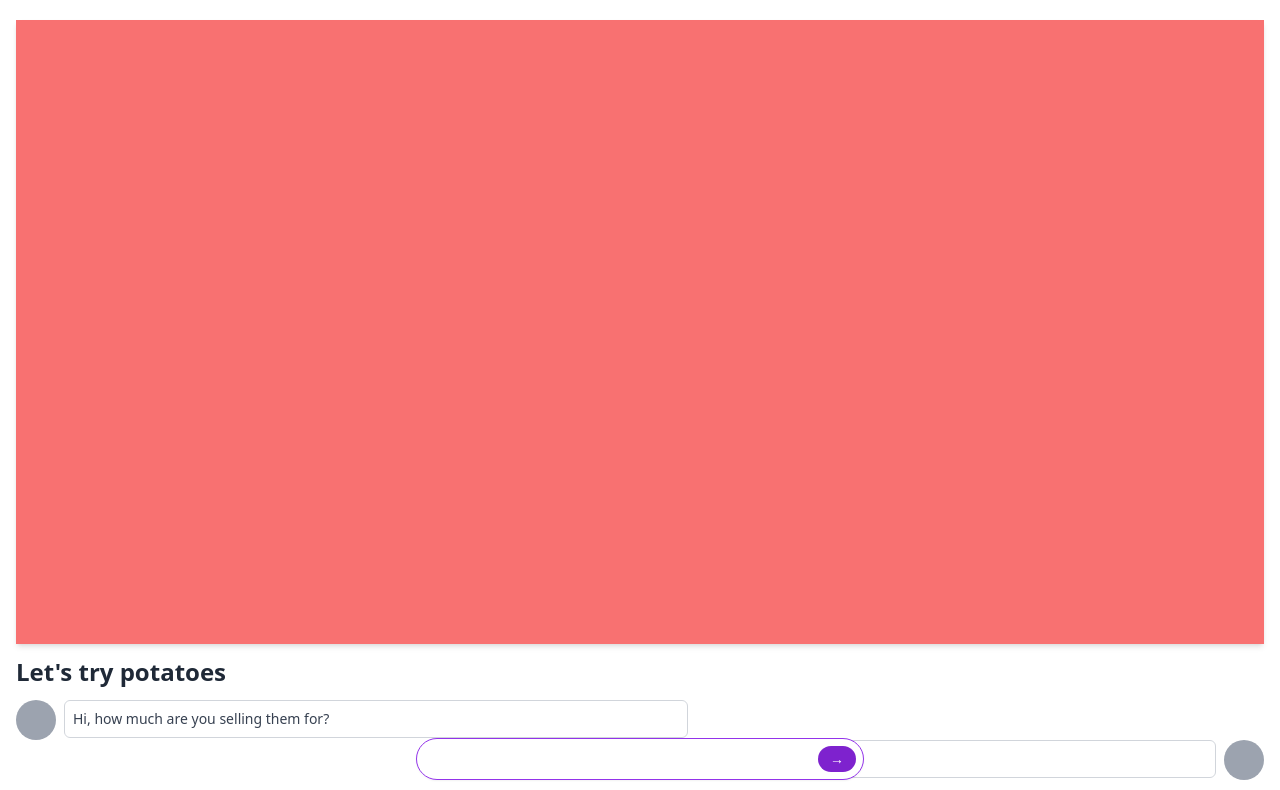
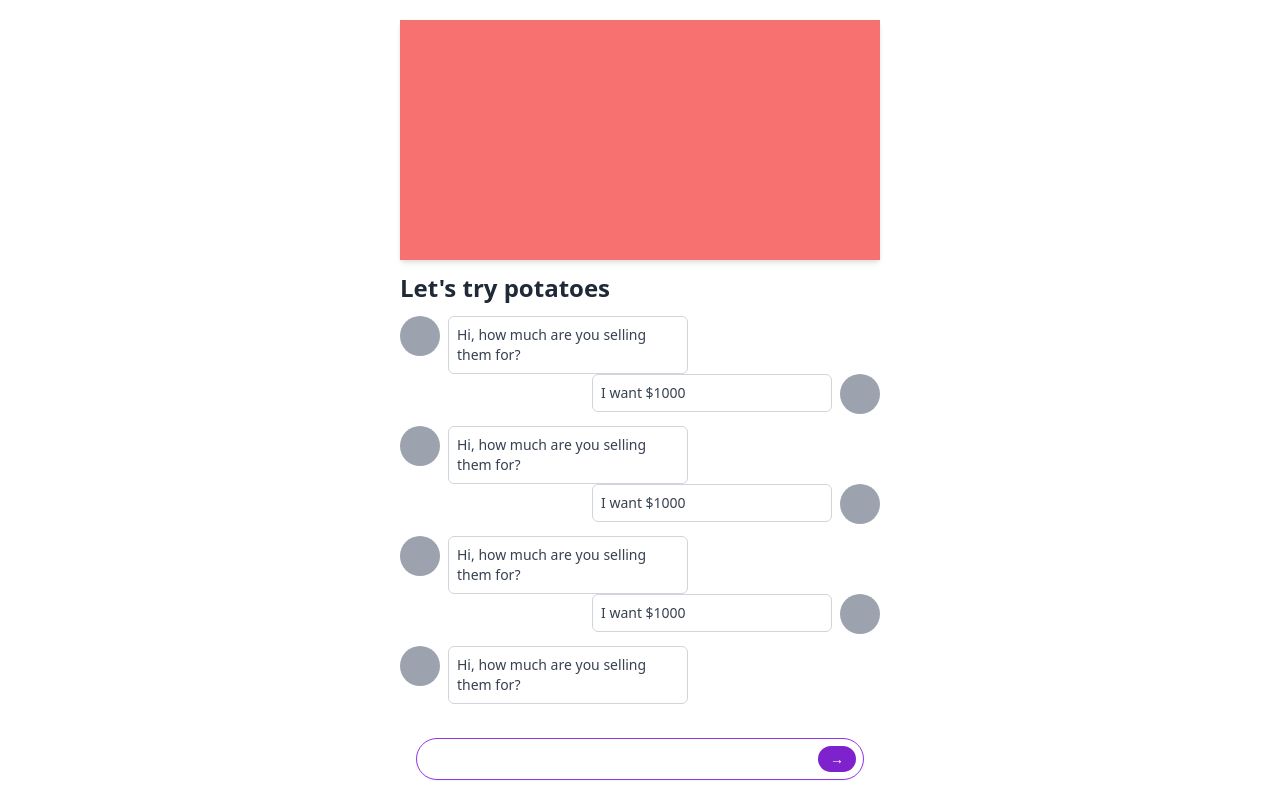
Before and after one commit to alisha0815/e-market-clone, a Next.js app: page /live/1 in a window 1280 px wide. Shown: the top 790 px of the page. Built offline with nearby package versions, Linux system fonts and the light colour scheme.

Commit message:
center the pages

```diff
--- a/pages/_app.tsx
+++ b/pages/_app.tsx
@@ -3,7 +3,11 @@
 import type { AppProps } from "next/app";
 
 function MyApp({ Component, pageProps }: AppProps) {
-  return <Component {...pageProps} />;
+  return (
+    <div className="w-full max-w-lg mx-auto">
+      <Component {...pageProps} />
+    </div>
+  );
 }
 
 export default MyApp;
--- a/pages/live/[id].tsx
+++ b/pages/live/[id].tsx
@@ -94,7 +94,6 @@
             </div>
           </div>
         </div>
-      </div>
         <div className="fixed w-full mx-auto max-w-md bottom-5 inset-x-0">
           <div className="relative flex items-center focus:ring-purple-700">
             <input
@@ -109,6 +108,7 @@
           </div>
         </div>
       </div>
+    </div>
   );
 };
 
```
Lines whose indentation alone changed are shown as unchanged.
